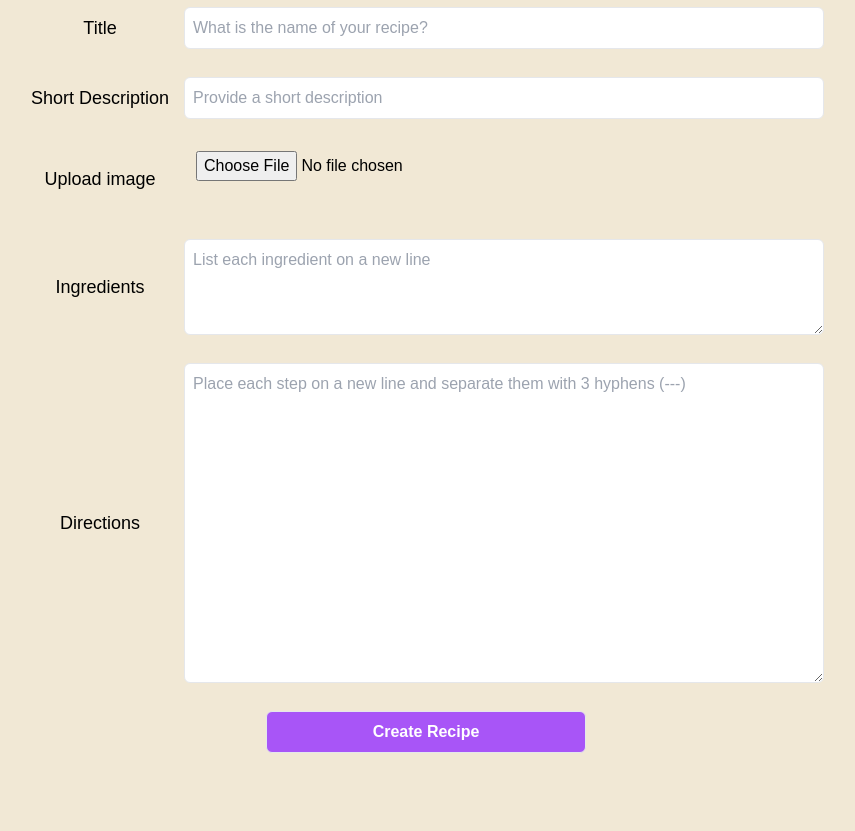
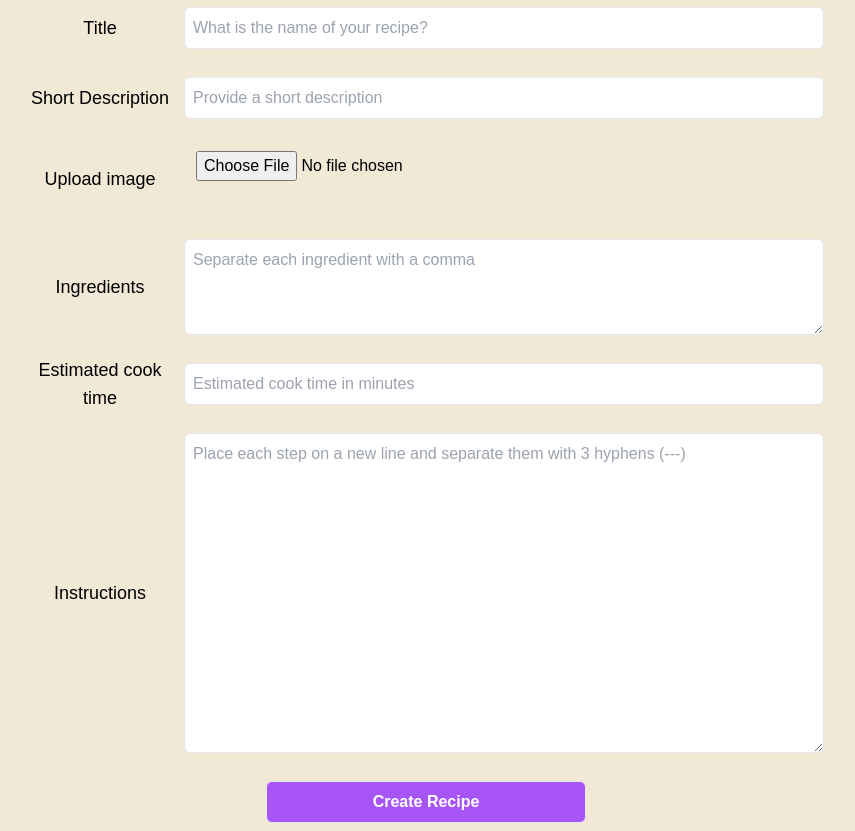
Before and after one commit to boring-school-work/cookitup, a PHP site: page /view/create/ in a window 1280 px wide. Shown: the part 185-1016 px from the top of the page, without its empty margins (214-1069 px from the left). Before the commit the page ends 938 px from the top, so only its background shows below. Run offline with PHP 8.4, Linux system fonts and the light colour scheme; the visitor is signed in with stand-in values (Sample User, id 1); style sheets or scripts are compiled from the project's sources.

Commit message:
feat: add cooktime and update directions key to instructions

```diff
--- a/view/create/index.php
+++ b/view/create/index.php
@@ -49,7 +49,7 @@ if (!isset($_SESSION['user_id'])) {
 
   <div class="text-center">
     <h1 class="font-bold text-4xl my-10">Add A Recipe</h1>
-    <form action="" name="create-recipe" id="create-recipe" class="flex flex-col gap-y-3">
+    <form action="../../functions/add_recipe_fxn.php" method="post" enctype="multipart/form-data" name="create-recipe" id="create-recipe" class="flex flex-col gap-y-3">
       <div class="flex justify-center items-center gap-x-3">
         <label for="title" class="text-lg w-36">Title</label>
         <input type="text" name="title" id="title" placeholder="What is the name of your recipe?" class="w-1/2 p-2 my-2 rounded-md border " required>
@@ -64,11 +64,15 @@ if (!isset($_SESSION['user_id'])) {
       </div>
       <div class="flex justify-center items-center gap-x-3">
         <label for="ingredient" class="text-lg w-36">Ingredients</label>
-        <textarea form="create-recipe" name="ingredient" id="ingredient" placeholder="List each ingredient on a new line" class="w-1/2 h-24 p-2 my-2 rounded-md border "></textarea>
+        <textarea form="create-recipe" name="ingredient" id="ingredient" placeholder="Separate each ingredient with a comma" class="w-1/2 h-24 p-2 my-2 rounded-md border "></textarea>
       </div>
       <div class="flex justify-center items-center gap-x-3">
-        <label for="directions" class="text-lg w-36">Directions</label>
-        <textarea form="create-recipe" name="directions" id="directions" placeholder="Place each step on a new line and separate them with 3 hyphens (---)" class="w-1/2 h-80 p-2 my-2 rounded-md border "></textarea>
+        <label for="cook-time" class="text-lg w-36">Estimated cook time</label>
+        <input type="number" name="cook-time" id="cook-time" placeholder="Estimated cook time in minutes" class="w-1/2 p-2 my-2 rounded-md border " required>
+      </div>
+      <div class="flex justify-center items-center gap-x-3">
+        <label for="instructions" class="text-lg w-36">Instructions</label>
+        <textarea form="create-recipe" name="instructions" id="instructions" placeholder="Place each step on a new line and separate them with 3 hyphens (---)" class="w-1/2 h-80 p-2 my-2 rounded-md border "></textarea>
       </div>
       <div class="flex justify-center">
         <input type="submit" value="Create Recipe" class="text-center w-1/4 p-2 my-2 rounded-md cursor-pointer border bg-purple-500 text-white font-bold" />
```
